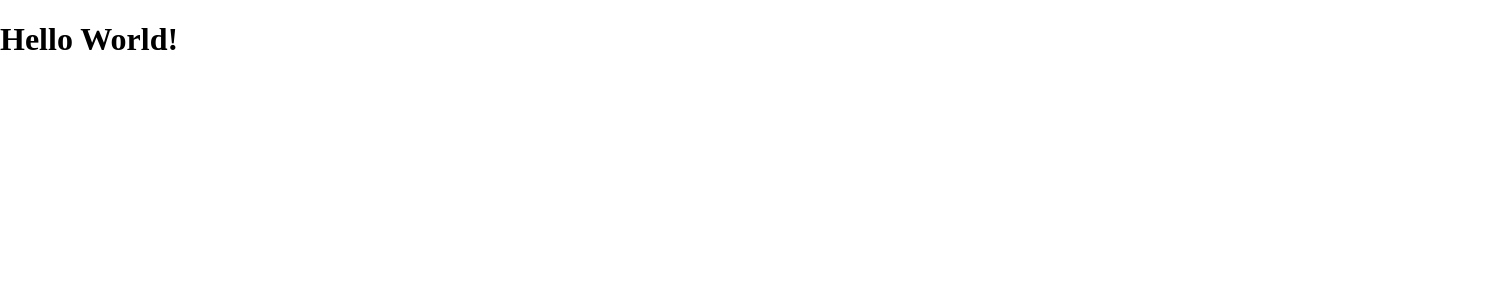
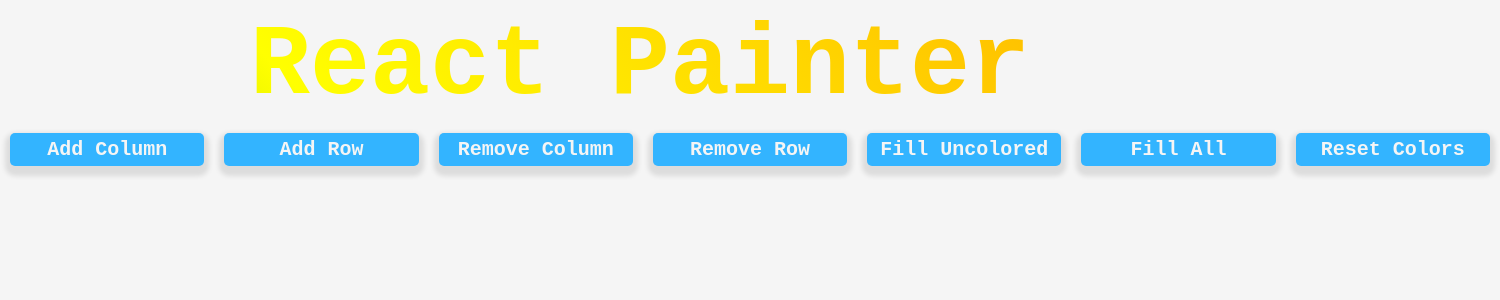
Before and after one commit to abdoulguira/Assignment_08, a React (Create React App) app: page / in a window 1280 px wide. Shown: the top 300 px of the page, 1500 px wide, since content can reach past the window. Built offline with nearby package versions, Linux system fonts and the light colour scheme.

Commit message:
Added header and buttons

```diff
--- a/public/index.html
+++ b/public/index.html
@@ -3,11 +3,10 @@
   <head>
     <meta charset="utf-8" />
     <!-- <link rel="icon" href="%PUBLIC_URL%/favicon.ico" /> -->
-    <title>React App</title>
+    <title>React Painter</title>
   </head>
   <body>
     <noscript>You need to enable JavaScript to run this app.</noscript>
-    <h1>Hello World!</h1>
     <div id="root"></div>
   </body>
 </html>
--- a/src/App.js
+++ b/src/App.js
@@ -1,9 +1,30 @@
-import React from 'react'
+// Use state for the currently selected color
+// Use state for the currently selected grid
 
-export default function App() {
-  return (
-    <div>
+import React from "react";
+
+export default class App extends React.Component {
+
+
+
+  render() {
+    return (
+      <div>
+        {/* <h1 style={{color: "blue"}}>React Painter</h1> */}
+        <h1>React Painter</h1>
+        <div className="buttons">
+          <button>Add Column</button>
+          <button>Add Row</button>
+          <button>Remove Column</button>
+          <button>Remove Row</button>
+          <button>Fill Uncolored</button>
+          <button>Fill All</button>
+          <button>Reset Colors</button>
+        </div>
+        <div class="selectColor">
 
     </div>
-  );
+      </div>
+    )
+  }
 }
--- /dev/null
+++ b/src/functions/column.js
@@ -0,0 +1,6 @@
+/*
+ * This file contains the following functions
+ * addCol()
+ * delCol()
+ *
+*/
--- /dev/null
+++ b/src/functions/row.js
@@ -0,0 +1,6 @@
+/*
+ * This file contains the following functions
+ * addRow()
+ * delRow()
+ *
+*/
--- a/src/stylesheet.css
+++ b/src/stylesheet.css
@@ -1 +1,74 @@
-body { margin: 0 }
+@keyframes rainbow {
+    0% {
+        background-position: 0% 50%;
+    }
+
+    50% {
+        background-position: 100% 25%;
+    }
+
+    100% {
+        background-position: 0% 50%;
+    }
+}
+
+@keyframes fadeOut {
+    0% {opacity: 1;}
+    100% {opacity: 0;}
+}
+
+body {
+    margin: 0;
+    background-color: whitesmoke;
+    color: whitesmoke;
+    font-family: 'Courier New', Courier, monospace;
+    /* I was thinking of a background animated rainbow, but that's probably not a good idea
+    background-image: repeating-linear-gradient(45deg, violet, indigo, blue, green, yellow, orange, red, violet);
+    background-size: 2000% 2000%;
+    -webkit-background-clip: text;
+    background-clip: text;
+    -webkit-text-fill-color: transparent;
+    animation: rainbow 250s linear infinite; */
+}
+
+h1 {
+    width: 900px;
+    margin: 10px auto;
+    text-align: center;
+    font-size: 100px;
+
+    background-image: repeating-linear-gradient(45deg, violet, indigo, blue, green, yellow, orange, red, violet);
+    background-size: 800% 800%;
+    -webkit-background-clip: text;
+    background-clip: text;
+    -webkit-text-fill-color: transparent;
+    animation: rainbow 8s linear infinite;
+}
+
+.buttons {
+    width: 1500px;
+    margin: 0 auto;
+    display: flex;
+    justify-content: center;
+
+}
+
+button {
+    margin: 0 10px;
+    padding: 5px 10px;
+    width: 200px;
+    border-style: none;
+    border-radius: 5px;
+    background-color: rgb(51, 180, 255);
+    color: whitesmoke;
+    font-size: 20px;
+    font-family: 'Courier New', Courier, monospace;
+    font-weight: bold;
+    /* background: linear-gradient(0deg, rgb(6, 112, 173) 0%, rgb(51, 180, 255) 100%); */
+    box-shadow: 0 5px 5px 5px rgba(0, 0, 0, 0.1);
+}
+
+button:active {
+    background: linear-gradient(0deg, rgb(6, 112, 173) 20%, rgb(51, 180, 255) 100%);
+    box-shadow: inset 5px 5px 10px -3px rgba(0, 0, 0, 0.7);
+}
```
Also changed, not shown: src/components/Table.js (added, +11 -0 lines), src/components/TableCell.js (added, +11 -0 lines), src/components/TableRow.js (added, +11 -0 lines), src/functions/coloring.js (added, +9 -0 lines).
